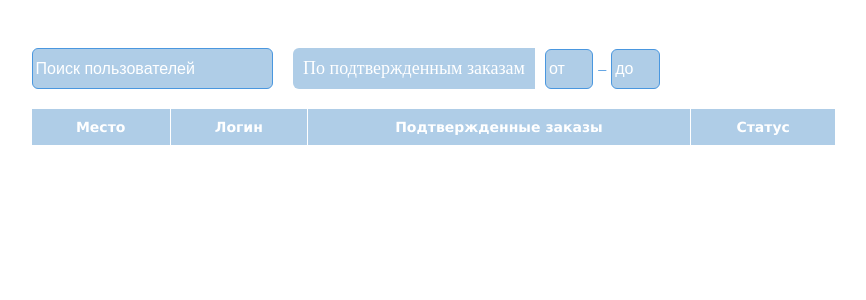
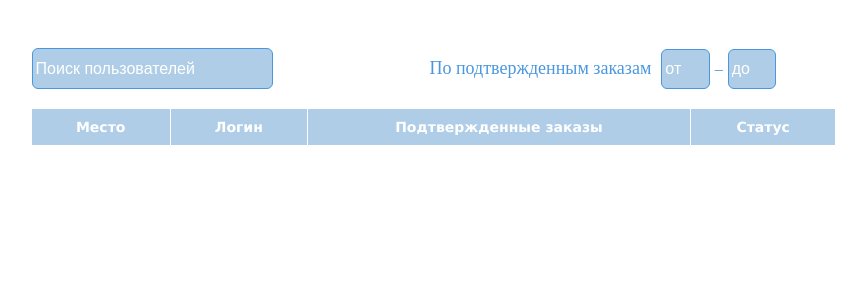
Before and after one commit to EvgeniiF87/tz, a Vue app: page / in a window 1280 px wide. Shown: the top 300 px of the page, without its empty margins (206-1072 px from the left). Built offline with nearby package versions, Linux system fonts and the light colour scheme.

Commit message:
fix code style

```diff
--- a/src/components/Table/Table.vue
+++ b/src/components/Table/Table.vue
@@ -3,7 +3,7 @@
   <div class="search-wrap">
     <Search />
     <div class="comfirmed-orders">
-     <label for="">По подтвержденным заказам</label>
+     <label>По подтвержденным заказам</label>
       <input v-model="defaultComfirmedOrdersFrom" @input="HandeleInputFrom" type="text">
 
       <div> &#8211; </div>
@@ -138,15 +138,15 @@
   .comfirmed-orders {
     display: flex;
     align-items: center;
+    justify-content: flex-end;
     width: 60%;
     margin-left: 20px;
 
     & label {
+      padding: 10px 0;
       margin-right: 10px;
-      padding: 10px 10px;
-      background-color: #AFCDE7;
-      border-radius: 6px 0 0 6px;
-      color: #fff;
+      border-radius: 6px;
+      color: #4a97df;
       font-size: 18px;
     }
 
```
